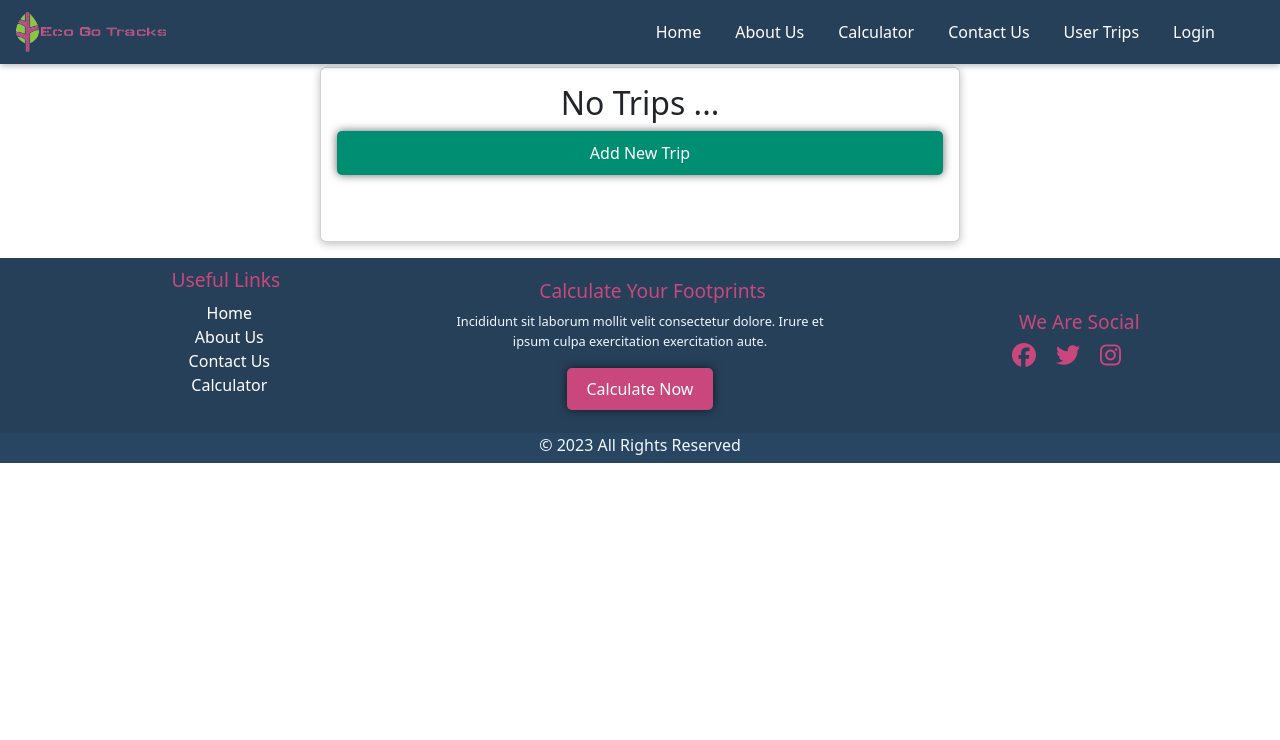
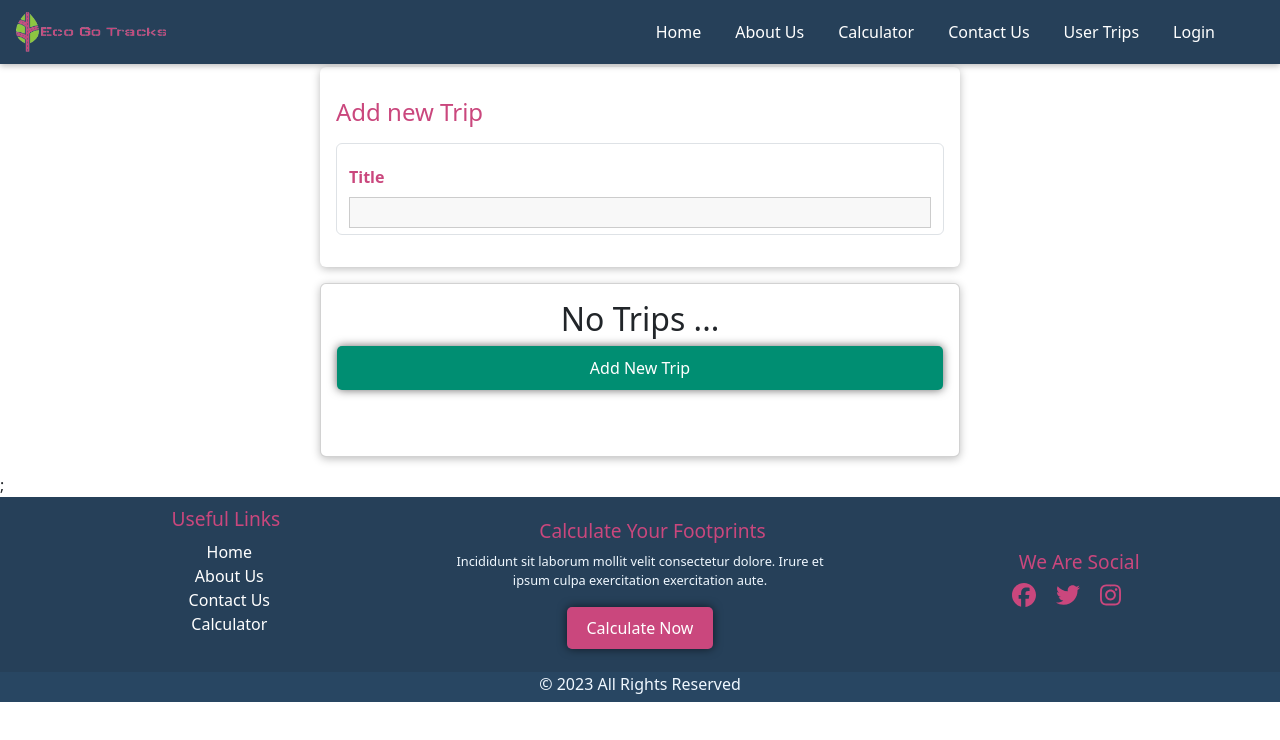
Before and after one commit to UbaidUllah777/EcogoTracks, a React (Create React App) app in the folder eco-go-tracks/: page /1/trips in a window 1280 px wide. Shown: the top 740 px of the page. Built offline with nearby package versions, Linux system fonts and the light colour scheme.

Commit message:
validations

```diff
--- a/eco-go-tracks/public/index.html
+++ b/eco-go-tracks/public/index.html
@@ -21,6 +21,7 @@
   <body>
     <noscript>You need to enable JavaScript to run this app.</noscript>
     <div id="drawer-hook"></div>
+    <div id="modal-hook"></div>
     <div id="backdrop-hook"></div>
     <div id="root"></div>
 
--- /dev/null
+++ b/eco-go-tracks/src/shared/components/FormElements/Input.css
@@ -0,0 +1,41 @@
+.form-control {
+  margin: 1rem 0;
+}
+
+.form-control label,
+.form-control input,
+.form-control textarea {
+  display: block;
+}
+
+.form-control label {
+  font-weight: bold;
+  margin-bottom: 0.5rem;
+}
+
+.form-control input,
+.form-control textarea {
+  width: 100%;
+  font: inherit;
+  border: 1px solid #ccc;
+  background: #f8f8f8;
+  padding: 0.15rem 0.25rem;
+}
+
+.form-control input:focus,
+.form-control textarea:focus {
+  outline: none;
+  background: #ebebeb;
+  border-color: #510077;
+}
+
+.form-control--invalid label,
+.form-control--invalid p {
+  color: red;
+}
+
+.form-control--invalid input,
+.form-control--invalid textarea {
+  border-color: red;
+  background: #ffd1d1;
+}
--- /dev/null
+++ b/eco-go-tracks/src/shared/components/FormElements/Input.js
@@ -0,0 +1,79 @@
+import React, { useReducer } from "react";
+
+import { validate } from "../../util/validators";
+import "./Input.css";
+
+const inputReducer = (state, action) => {
+  switch (action.type) {
+    case "CHANGE":
+      return {
+        ...state,
+        value: action.val,
+        isValid: validate(action.val, action.validators),
+      };
+    case "TOUCH": {
+      return {
+        ...state,
+        isTouched: true,
+      };
+    }
+    default:
+      return state;
+  }
+};
+
+const Input = (props) => {
+  const [inputState, dispatch] = useReducer(inputReducer, {
+    value: "",
+    isTouched: false,
+    isValid: false,
+  });
+
+  const changeHandler = (event) => {
+    dispatch({
+      type: "CHANGE",
+      val: event.target.value,
+      validators: props.validators,
+    });
+  };
+
+  const touchHandler = () => {
+    dispatch({
+      type: "TOUCH",
+    });
+  };
+
+  const element =
+    props.element === "input" ? (
+      <input
+        id={props.id}
+        type={props.type}
+        placeholder={props.placeholder}
+        onChange={changeHandler}
+        onBlur={touchHandler}
+        value={inputState.value}
+      />
+    ) : (
+      <textarea
+        id={props.id}
+        rows={props.rows || 3}
+        onChange={changeHandler}
+        onBlur={touchHandler}
+        value={inputState.value}
+      />
+    );
+
+  return (
+    <div
+      className={`form-control ${
+        !inputState.isValid && inputState.isTouched && "form-control--invalid"
+      }`}
+    >
+      <label htmlFor={props.id}>{props.label}</label>
+      {element}
+      {!inputState.isValid && inputState.isTouched && <p>{props.errorText}</p>}
+    </div>
+  );
+};
+
+export default Input;
--- /dev/null
+++ b/eco-go-tracks/src/shared/util/validators.js
@@ -0,0 +1,46 @@
+const VALIDATOR_TYPE_REQUIRE = 'REQUIRE';
+const VALIDATOR_TYPE_MINLENGTH = 'MINLENGTH';
+const VALIDATOR_TYPE_MAXLENGTH = 'MAXLENGTH';
+const VALIDATOR_TYPE_MIN = 'MIN';
+const VALIDATOR_TYPE_MAX = 'MAX';
+const VALIDATOR_TYPE_EMAIL = 'EMAIL';
+const VALIDATOR_TYPE_FILE = 'FILE';
+
+export const VALIDATOR_REQUIRE = () => ({ type: VALIDATOR_TYPE_REQUIRE });
+export const VALIDATOR_FILE = () => ({ type: VALIDATOR_TYPE_FILE });
+export const VALIDATOR_MINLENGTH = val => ({
+  type: VALIDATOR_TYPE_MINLENGTH,
+  val: val
+});
+export const VALIDATOR_MAXLENGTH = val => ({
+  type: VALIDATOR_TYPE_MAXLENGTH,
+  val: val
+});
+export const VALIDATOR_MIN = val => ({ type: VALIDATOR_TYPE_MIN, val: val });
+export const VALIDATOR_MAX = val => ({ type: VALIDATOR_TYPE_MAX, val: val });
+export const VALIDATOR_EMAIL = () => ({ type: VALIDATOR_TYPE_EMAIL });
+
+export const validate = (value, validators) => {
+  let isValid = true;
+  for (const validator of validators) {
+    if (validator.type === VALIDATOR_TYPE_REQUIRE) {
+      isValid = isValid && value.trim().length > 0;
+    }
+    if (validator.type === VALIDATOR_TYPE_MINLENGTH) {
+      isValid = isValid && value.trim().length >= validator.val;
+    }
+    if (validator.type === VALIDATOR_TYPE_MAXLENGTH) {
+      isValid = isValid && value.trim().length <= validator.val;
+    }
+    if (validator.type === VALIDATOR_TYPE_MIN) {
+      isValid = isValid && +value >= validator.val;
+    }
+    if (validator.type === VALIDATOR_TYPE_MAX) {
+      isValid = isValid && +value <= validator.val;
+    }
+    if (validator.type === VALIDATOR_TYPE_EMAIL) {
+      isValid = isValid && /^\S+@\S+\.\S+$/.test(value);
+    }
+  }
+  return isValid;
+};
--- /dev/null
+++ b/eco-go-tracks/src/trips/components/NewTrip.css
@@ -0,0 +1,10 @@
+.trip-form {
+    list-style: none;
+    margin: 0 auto;
+    padding: 1rem;
+    width: 90%;
+    max-width: 40rem;
+    box-shadow: 0 2px 8px rgba(0, 0, 0, 0.26);
+    border-radius: 6px;
+    background: white;
+  }
--- /dev/null
+++ b/eco-go-tracks/src/trips/components/NewTrip.js
@@ -0,0 +1,25 @@
+import React from "react";
+
+import Input from "../../shared/components/FormElements/Input";
+import { VALIDATOR_REQUIRE } from "../../shared/util/validators";
+
+import "./NewTrip.css";
+
+const NewTrip = () => {
+  return (
+    <React.Fragment>
+      <form className="trip-form">
+        <h2 className="globalHeading3">Add new Trip</h2>
+        <Input
+          element="input"
+          type="text"
+          label="Title"
+          validators={[VALIDATOR_REQUIRE()]}
+          errorText="Please enter a valid title"
+        />
+      </form>
+    </React.Fragment>
+  );
+};
+
+export default NewTrip;
--- a/eco-go-tracks/src/trips/pages/UserTrps.js
+++ b/eco-go-tracks/src/trips/pages/UserTrps.js
@@ -4,6 +4,7 @@ import { useParams } from "react-router-dom";
 
 //  2- **** LOCAL FILES/COMPONENTS ***
 import TripList from "../components/TripList";
+import NewTrip from "../components/NewTrip";
 
 //  3- *** STYLING ***
 
@@ -37,7 +38,12 @@ const DUMMY_TRIPS = [
 const UserTrips = () => {
   const userId = useParams().userId;
   const loadTrips = DUMMY_TRIPS.filter((trip) => trip.creator === userId);
-  return <TripList items={loadTrips} />;
+  return (
+    <React.Fragment>
+      <NewTrip />
+      <TripList items={loadTrips} />;
+    </React.Fragment>
+  );
 };
 
 export default UserTrips;
```
Also changed, not shown: eco-go-tracks/src/shared/components/FormElements/Button.css (added, +61 -0 lines), eco-go-tracks/src/shared/components/FormElements/Button.js (added, +43 -0 lines), eco-go-tracks/src/shared/components/UIElements/Modal.css (added, +58 -0 lines), eco-go-tracks/src/shared/components/UIElements/Modal.js (added, +48 -0 lines), eco-go-tracks/src/trips/pages/NewTrip.js (deleted).
